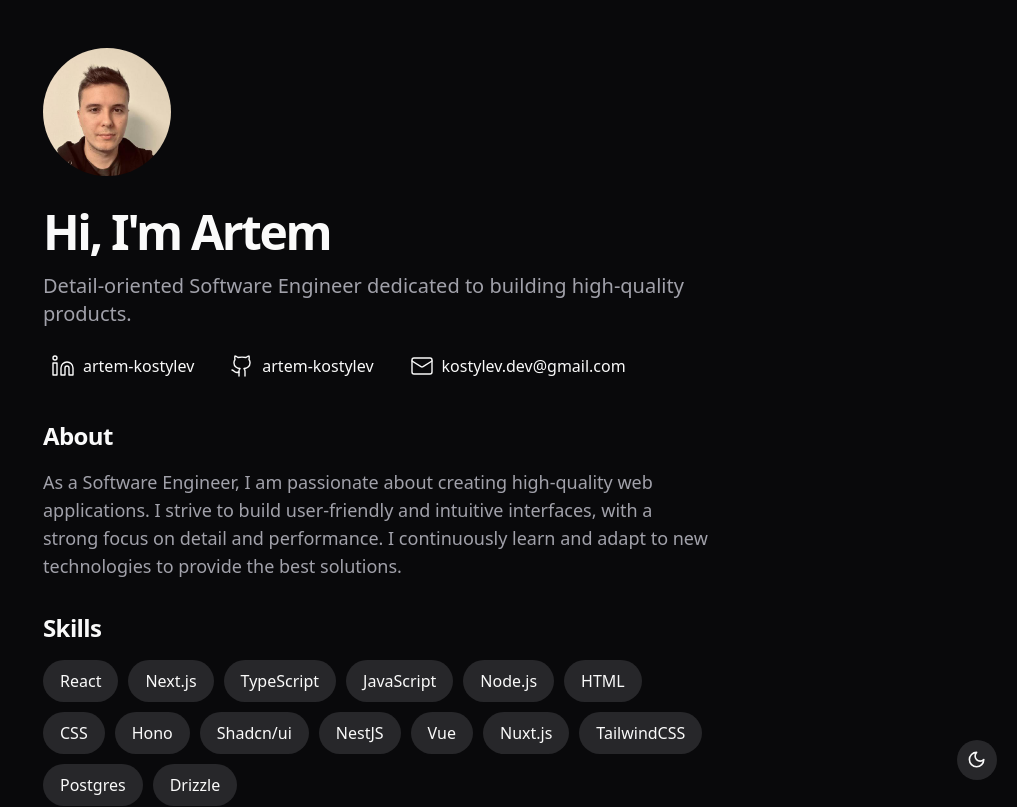
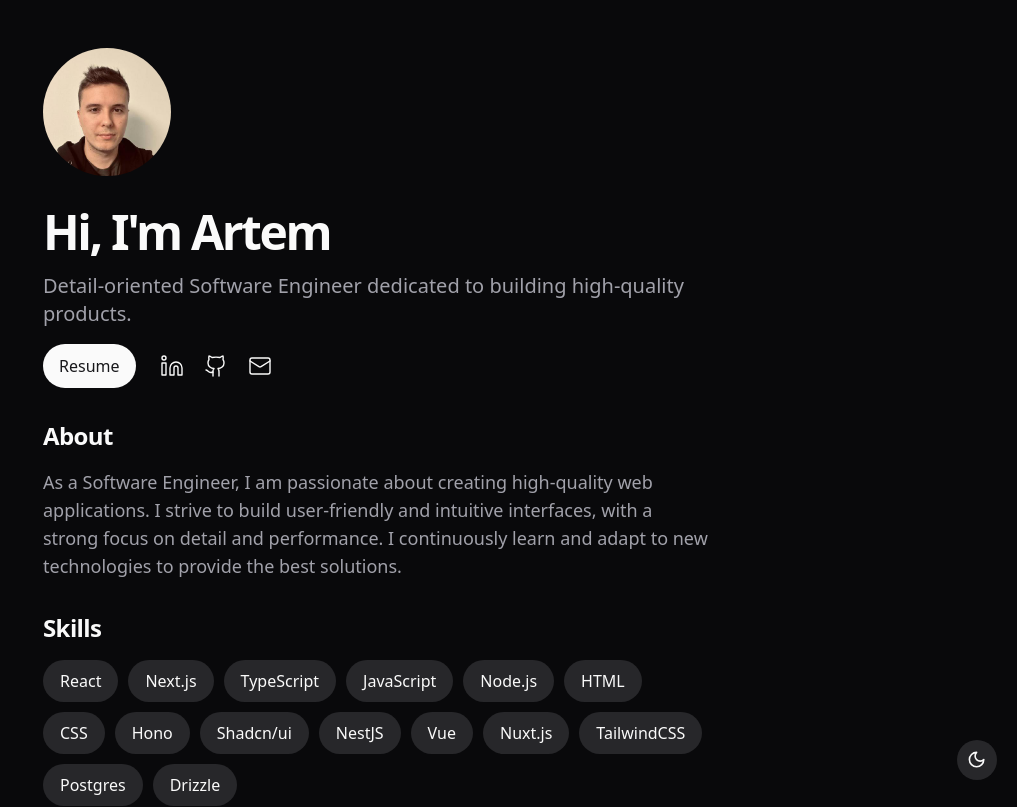
Before and after one commit to artem-kostylev/portfolio, a Next.js app: page / in a window 1280 px wide. Shown: the top 807 px of the page, without its empty margins (263-1280 px from the left). Built offline with nearby package versions, Linux system fonts and the light colour scheme.

Commit message:
add resume button link

```diff
--- a/src/components/home/hero.tsx
+++ b/src/components/home/hero.tsx
@@ -2,6 +2,7 @@ import Image from "next/image";
 import { Button } from "@/components/ui/button";
 import { Linkedin, Github, Mail } from "lucide-react";
 import { Avatar, AvatarFallback, AvatarImage } from "@/components/ui/avatar";
+import Link from "next/link";
 
 export const Hero = () => {
   return (
@@ -26,19 +27,24 @@ export const Hero = () => {
           Detail-oriented Software Engineer dedicated to building high-quality
           products.
         </p>
-        <div className="flex items-center space-x-1 -ml-2">
-          <Button variant="ghost" asChild>
-            <a
+        <div className="flex items-center">
+          <Button className="mr-4" asChild>
+            <Link href="/resume.pdf" target="_blank" rel="noopener noreferrer">
+              Resume
+            </Link>
+          </Button>
+          <div className="space-x-1">
+            <Button variant="ghost" size="icon" asChild>
+              <Link
                 href="https://www.linkedin.com/in/artem-kostylev/"
                 target="_blank"
                 rel="noopener noreferrer"
                 aria-label="Linkedin icon"
               >
                 <Linkedin className="size-6" strokeWidth={1.4} />
-              <span className="ml-2">artem-kostylev</span>
-            </a>
+              </Link>
             </Button>
-          <Button variant="ghost" asChild>
+            <Button variant="ghost" size="icon" asChild>
               <a
                 href="https://github.com/artem-kostylev"
                 target="_blank"
@@ -46,15 +52,14 @@ export const Hero = () => {
                 aria-label="Github icon"
               >
                 <Github className="size-6" strokeWidth={1.4} />
-              <span className="ml-2">artem-kostylev</span>
               </a>
             </Button>
-          <Button variant="ghost" asChild>
+            <Button variant="ghost" size="icon" asChild>
               <a href="mailto:kostylev.dev@gmail.com" aria-label="Email icon">
                 <Mail className="size-6" strokeWidth={1.4} />
-              <span className="ml-2">kostylev.dev@gmail.com</span>
               </a>
             </Button>
+          </div>
         </div>
       </div>
     </section>
```
Also changed, not shown: 1 other file (tests, documents, lock files or other folders). Lines whose indentation alone changed are shown as unchanged.
